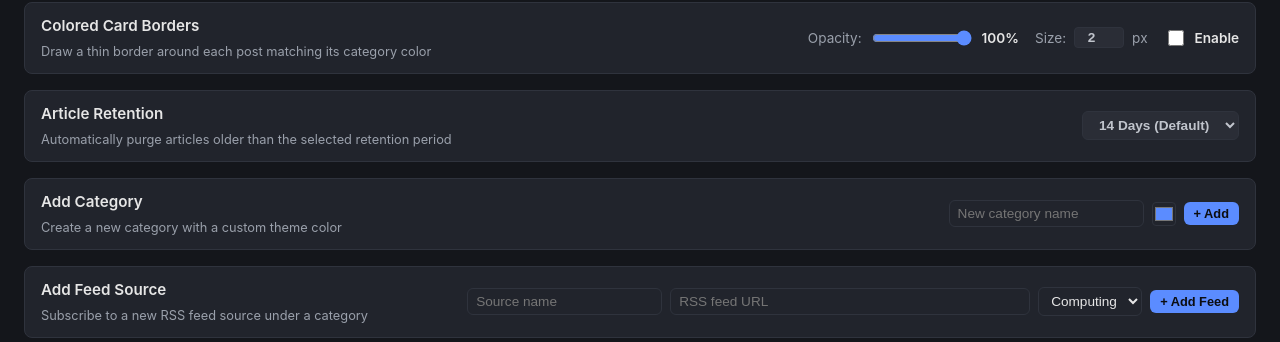
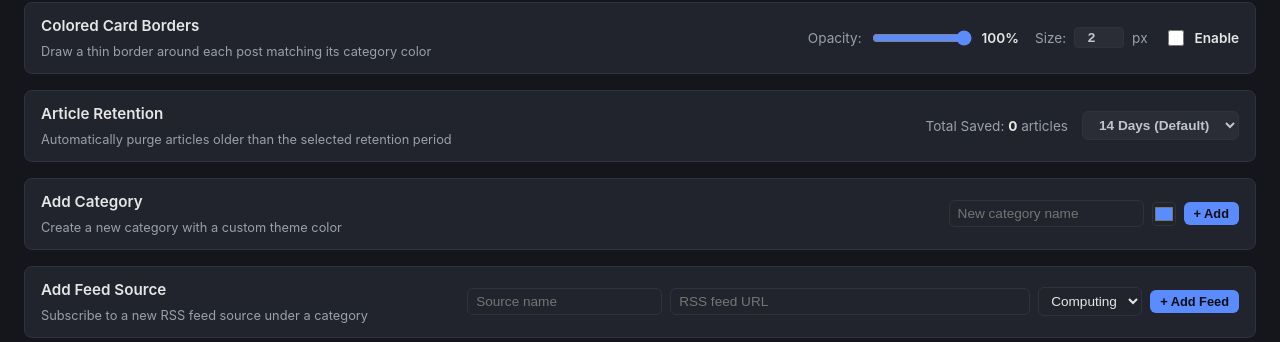
Before and after one commit to PlasmaDrifter/NewsCurator, a FastAPI app: page /feeds in a window 1280 px wide. Shown: the part 145-487 px from the top of the page. Run offline with FastAPI, Linux system fonts and the light colour scheme; data comes from the database, SQL or seed files in the repository; data that the repository does not hold is empty.

Commit message:
Display total saved articles count next to retention setting

```diff
--- a/app/app/main.py
+++ b/app/app/main.py
@@ -558,6 +558,7 @@ def feeds_page(request: Request):
         border_opacity = float(get_setting(conn, "border_opacity", "1.0"))
         border_size = int(get_setting(conn, "border_size", "2"))
         retention_days = get_setting(conn, "retention_days", "14")
+        total_articles = conn.execute("SELECT COUNT(*) AS c FROM articles").fetchone()["c"]
     return templates.TemplateResponse("feeds.html", {
         "request": request,
         "feeds": feeds,
@@ -566,6 +567,7 @@ def feeds_page(request: Request):
         "border_opacity": border_opacity,
         "border_size": border_size,
         "retention_days": retention_days,
+        "total_articles": f"{total_articles:,}",
     })
 
 
--- a/app/templates/feeds.html
+++ b/app/templates/feeds.html
@@ -33,7 +33,8 @@
     <h3 style="margin: 0; font-size: 0.95rem; font-weight: 600;">Article Retention</h3>
     <p style="margin: 4px 0 0 0; font-size: 0.8rem; color: var(--text-dim);">Automatically purge articles older than the selected retention period</p>
   </div>
-  <form method="post" action="/settings/update-retention" style="margin: 0; display: flex; align-items: center; gap: 12px;">
+  <form method="post" action="/settings/update-retention" style="margin: 0; display: flex; align-items: center; gap: 14px;">
+    <span style="font-size: 0.85rem; color: var(--text-dim);">Total Saved: <strong style="color: var(--text);">{{ total_articles }}</strong> articles</span>
     <select name="retention_days" onchange="this.form.submit()" style="background: #2a2d36; color: #c0c4cc; border: 1px solid var(--border); border-radius: 6px; padding: 5px 12px; font-size: 0.85rem; font-weight: 600; cursor: pointer; outline: none;">
       <option value="7" {% if retention_days == "7" %}selected{% endif %}>7 Days</option>
       <option value="14" {% if retention_days == "14" %}selected{% endif %}>14 Days (Default)</option>
```
